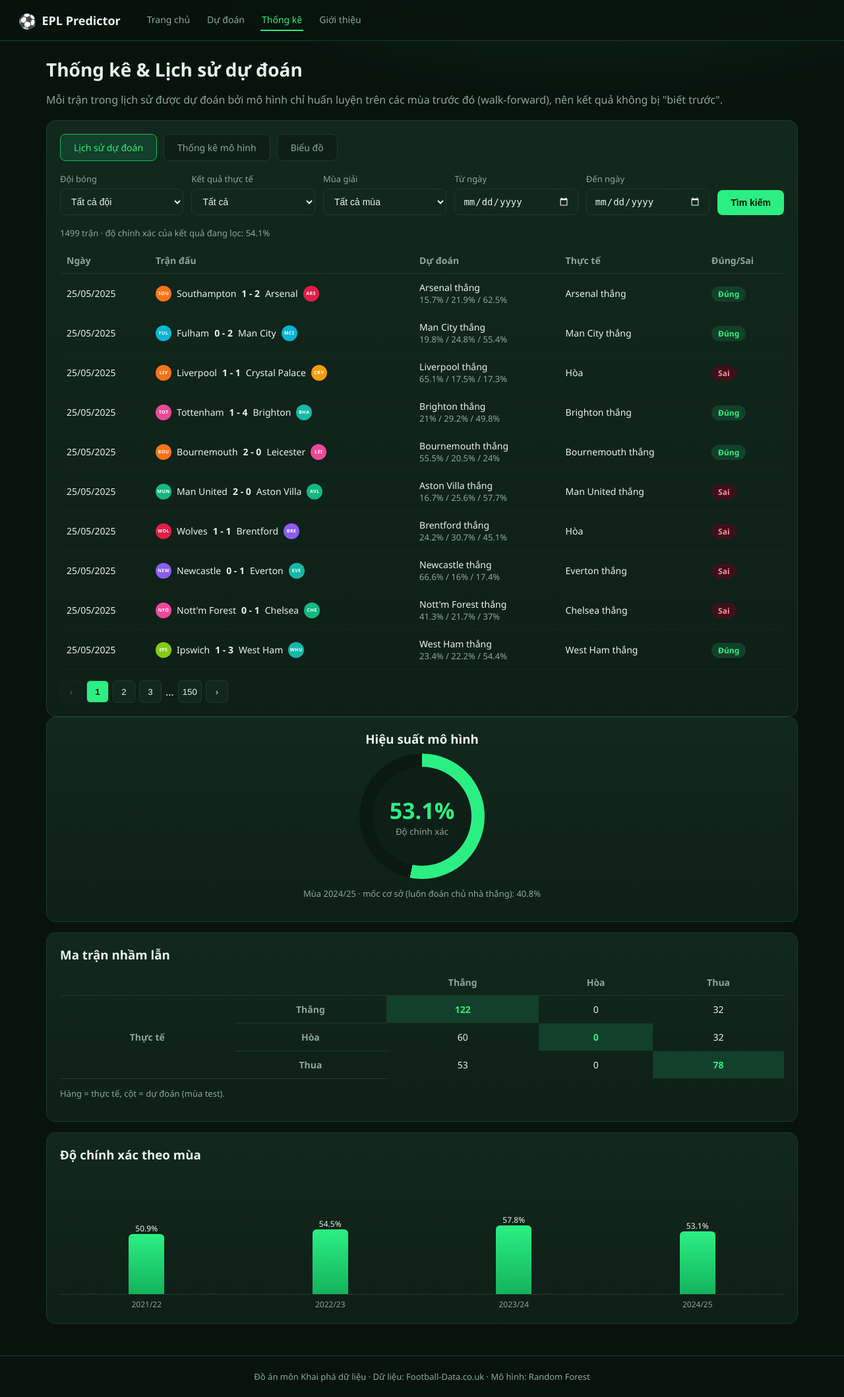
After one commit to QuangVinh-tech/RandomForest_BaoCao, a Flask app: page /stats in a window 1280 px wide. The commit adds this page. Shown: the whole page at 66% size. Run offline with Flask 3, Linux system fonts and the light colour scheme; parts of the project's set-up code (start-up, migrations or seed data) failed here and were passed over.

Commit message:
Them trang thong ke va gioi thieu

```diff
--- a/app/app.py
+++ b/app/app.py
@@ -28,7 +28,7 @@ def to_int(value, default, lo, hi):
         return default
 
 
-# ---------- Trang ----------
+
 # ---------- Trang ----------
 @app.get("/")
 def index():
@@ -39,6 +39,14 @@ def index():
 def predict_page():
     return render_template("predict.html")
 
+@app.get("/stats")
+def stats_page():
+    return render_template("stats.html")
+
+
+@app.get("/about")
+def about_page():
+    return render_template("about.html")
 
 # ---------- API ----------
 @app.get("/api/summary")
@@ -93,6 +101,7 @@ def history():
                         "accuracy": None, "seasons": []})
 
     seasons = sorted(df["Season"].unique())
+    teams = sorted(set(df["HomeTeam"]) | set(df["AwayTeam"]))
     team = request.args.get("team")
     result = request.args.get("result")
     season = request.args.get("season")
@@ -128,7 +137,8 @@ def history():
     } for r in chunk.itertuples(index=False)]
 
     return jsonify({"items": items, "total": total, "pages": pages,
-                    "page": page, "accuracy": acc, "seasons": seasons})
+                    "page": page, "accuracy": acc, "seasons": seasons,
+                    "teams": teams})
 
 
 if __name__ == "__main__":
--- a/app/templates/index.html
+++ b/app/templates/index.html
@@ -4,7 +4,7 @@
 {% block content %}
 <section class="hero">
   <h1>Dự đoán kết quả <span class="green">Ngoại hạng Anh</span><br>bằng mô hình <span class="green">Random Forest</span></h1>
-  <p>Ứng dụng Machine Learning phân tích dữ liệu 5 mùa giải, dự đoán xác suất thắng, hòa, thua của các trận đấu Ngoại hạng Anh.</p>
+  <p></p>
   <a class="btn" href="/predict">Bắt đầu dự đoán →</a>
 </section>
 
--- /dev/null
+++ b/app/templates/stats.html
@@ -0,0 +1,190 @@
+{% extends "base.html" %}
+{% block title %}EPL Predictor – Thống kê{% endblock %}
+
+{% block content %}
+<h1 style="font-size:28px">Thống kê &amp; Lịch sử dự đoán</h1>
+<p class="muted">Mỗi trận trong lịch sử được dự đoán bởi mô hình chỉ huấn luyện trên các mùa trước đó (walk-forward), nên kết quả không bị "biết trước".</p>
+
+<div class="split" style="margin-top:20px">
+  <section class="card">
+    <div class="tabs">
+      <div class="tab active" data-tab="history">Lịch sử dự đoán</div>
+      <div class="tab" data-tab="model">Thống kê mô hình</div>
+      <div class="tab" data-tab="chart">Biểu đồ</div>
+    </div>
+
+    <!-- Tab 1: Lịch sử -->
+    <div id="tab-history">
+      <div class="filters">
+        <div><label>Đội bóng</label><select id="f-team"><option value="">Tất cả đội</option></select></div>
+        <div><label>Kết quả thực tế</label>
+          <select id="f-result">
+            <option value="">Tất cả</option><option value="H">Chủ nhà thắng</option>
+            <option value="D">Hòa</option><option value="A">Khách thắng</option>
+          </select></div>
+        <div><label>Mùa giải</label><select id="f-season"><option value="">Tất cả mùa</option></select></div>
+        <div><label>Từ ngày</label><input type="date" id="f-from"></div>
+        <div><label>Đến ngày</label><input type="date" id="f-to"></div>
+        <button class="btn" id="f-go">Tìm kiếm</button>
+      </div>
+      <p class="note" id="h-summary"></p>
+      <div class="table-wrap">
+        <table>
+          <thead><tr><th>Ngày</th><th>Trận đấu</th><th>Dự đoán</th><th>Thực tế</th><th>Đúng/Sai</th></tr></thead>
+          <tbody id="h-body"><tr><td colspan="5" class="muted">Đang tải...</td></tr></tbody>
+        </table>
+      </div>
+      <div class="pager" id="h-pager"></div>
+    </div>
+
+    <!-- Tab 2: Thống kê mô hình -->
+    <div id="tab-model" class="hidden">
+      <table class="kv" id="m-table"></table>
+      <p class="note" style="margin-top:14px">Mô hình không bao giờ dự đoán nhãn "Hòa" vì xác suất hòa hiếm khi vượt xác suất thắng của một bên. Vì vậy ba xác suất được hiển thị trên trang Dự đoán hữu ích hơn nhãn dự đoán đơn lẻ.</p>
+    </div>
+
+    <!-- Tab 3: Biểu đồ -->
+    <div id="tab-chart" class="hidden">
+      <h3>Mức độ quan trọng của đặc trưng</h3>
+      <div class="bars" id="imp"></div>
+      <p class="note">Điểm Elo (sức mạnh dài hạn) quan trọng hơn phong độ 5 trận gần nhất.</p>
+    </div>
+  </section>
+
+  <aside style="display:grid;gap:16px">
+    <div class="card" style="text-align:center">
+      <h3>Hiệu suất mô hình</h3>
+      <div class="gauge" id="gauge"><div><b id="g-acc">–</b><small class="muted">Độ chính xác</small></div></div>
+      <p class="note" id="g-note"></p>
+    </div>
+    <div class="card">
+      <h3>Ma trận nhầm lẫn</h3>
+      <table class="cm" id="cm"></table>
+      <p class="note">Hàng = thực tế, cột = dự đoán (mùa test).</p>
+    </div>
+    <div class="card">
+      <h3>Độ chính xác theo mùa</h3>
+      <div class="vbars" id="vbars"></div>
+      <div class="vlabels" id="vlabels"></div>
+    </div>
+  </aside>
+</div>
+{% endblock %}
+
+{% block scripts %}
+<script>
+const $ = id => document.getElementById(id);
+const NAME = {
+  elo_diff: "Chênh lệch Elo", h_elo: "Elo chủ nhà", a_elo: "Elo khách",
+  gd_diff: "Chênh lệch hiệu số bàn", pts_diff: "Chênh lệch điểm phong độ",
+  h_sot: "Sút trúng đích (nhà)", a_sot: "Sút trúng đích (khách)",
+  h_pts: "Điểm TB 5 trận (nhà)", a_pts: "Điểm TB 5 trận (khách)",
+  h_gf: "Bàn thắng TB (nhà)", a_gf: "Bàn thắng TB (khách)",
+  h_ga: "Bàn thua TB (nhà)", a_ga: "Bàn thua TB (khách)",
+  h_wins: "Số trận thắng/5 (nhà)", a_wins: "Số trận thắng/5 (khách)"
+};
+let filled = false;
+
+function outcome(code, home, away) {
+  return code === "H" ? `${home} thắng` : code === "A" ? `${away} thắng` : "Hòa";
+}
+
+/* ---- Tabs ---- */
+document.querySelectorAll(".tab").forEach(t => t.addEventListener("click", () => {
+  document.querySelectorAll(".tab").forEach(x => x.classList.toggle("active", x === t));
+  for (const id of ["history", "model", "chart"])
+    $("tab-" + id).classList.toggle("hidden", id !== t.dataset.tab);
+}));
+
+/* ---- Lịch sử ---- */
+async function loadHistory(page = 1) {
+  const p = new URLSearchParams({page, per_page: 10});
+  const f = {team: $("f-team").value, result: $("f-result").value, season: $("f-season").value,
+             from: $("f-from").value, to: $("f-to").value};
+  for (const [k, v] of Object.entries(f)) if (v) p.set(k, v);
+
+  const d = await api("/api/history?" + p);
+  if (!filled) {
+    $("f-team").insertAdjacentHTML("beforeend", (d.teams || []).map(t => `<option>${esc(t)}</option>`).join(""));
+    $("f-season").insertAdjacentHTML("beforeend", d.seasons.map(s => `<option>${esc(s)}</option>`).join(""));
+    filled = true;
+  }
+
+  $("h-summary").textContent = d.total
+    ? `${d.total} trận · độ chính xác của kết quả đang lọc: ${d.accuracy}%`
+    : "Không có trận nào phù hợp bộ lọc.";
+
+  $("h-body").innerHTML = d.items.length ? d.items.map(it => `
+    <tr>
+      <td>${it.date}</td>
+      <td><span class="cell-team">${badge(it.home, 24)} ${esc(it.home)} <b>${it.score}</b> ${esc(it.away)} ${badge(it.away, 24)}</span></td>
+      <td>${esc(outcome(it.pred, it.home, it.away))}<div class="note">${it.p_h}% / ${it.p_d}% / ${it.p_a}%</div></td>
+      <td>${esc(outcome(it.actual, it.home, it.away))}</td>
+      <td><span class="pill ${it.correct ? "ok" : "no"}">${it.correct ? "Đúng" : "Sai"}</span></td>
+    </tr>`).join("") : `<tr><td colspan="5" class="muted">Không có dữ liệu.</td></tr>`;
+
+  renderPager(d.page, d.pages);
+}
+
+function renderPager(page, pages) {
+  const btn = (label, p, dis = false, act = false) =>
+    `<button ${dis ? "disabled" : ""} class="${act ? "active" : ""}" data-p="${p}">${label}</button>`;
+  let html = btn("‹", page - 1, page <= 1);
+  const start = Math.max(1, page - 2), end = Math.min(pages, page + 2);
+  if (start > 1) html += btn(1, 1) + (start > 2 ? "<span>…</span>" : "");
+  for (let i = start; i <= end; i++) html += btn(i, i, false, i === page);
+  if (end < pages) html += (end < pages - 1 ? "<span>…</span>" : "") + btn(pages, pages);
+  html += btn("›", page + 1, page >= pages);
+  $("h-pager").innerHTML = html;
+  $("h-pager").querySelectorAll("button:not([disabled])").forEach(b =>
+    b.addEventListener("click", () => loadHistory(+b.dataset.p)));
+}
+$("f-go").addEventListener("click", () => loadHistory(1));
+
+/* ---- Mô hình ---- */
+async function loadModel() {
+  const m = await api("/api/metrics");
+  const pct = v => (v * 100).toFixed(1) + "%";
+
+  $("g-acc").textContent = pct(m.accuracy);
+  $("gauge").style.setProperty("--p", (m.accuracy * 100).toFixed(1));
+  $("g-note").textContent = `Mùa ${m.test_season} · mốc cơ sở (luôn đoán chủ nhà thắng): ${pct(m.baseline)}`;
+
+  const order = ["H", "D", "A"], vn = {H: "Thắng", D: "Hòa", A: "Thua"};
+  const idx = c => m.labels.indexOf(c);
+  let cm = "<tr><th></th><th></th>" + order.map(c => `<th>${vn[c]}</th>`).join("") + "</tr>";
+  order.forEach((r, i) => {
+    cm += `<tr>${i === 0 ? '<th rowspan="3">Thực tế</th>' : ""}<th>${vn[r]}</th>` +
+      order.map(c => `<td class="${r === c ? "diag" : ""}">${m.confusion_matrix[idx(r)][idx(c)]}</td>`).join("") + "</tr>";
+  });
+  $("cm").innerHTML = cm;
+
+  const seasons = Object.entries(m.per_season_accuracy);
+  $("vbars").innerHTML = seasons.map(([s, v]) =>
+    `<div class="col"><span>${(v * 100).toFixed(1)}%</span><i style="height:${(v * 100).toFixed(0)}%"></i></div>`).join("");
+  $("vlabels").innerHTML = seasons.map(([s]) => `<span>${s}</span>`).join("");
+
+  const p = m.params;
+  $("m-table").innerHTML = `
+    <tr><td>Mùa dùng để kiểm tra (holdout)</td><td>${m.test_season}</td></tr>
+    <tr><td>Số trận huấn luyện / kiểm tra</td><td>${m.n_train} / ${m.n_test}</td></tr>
+    <tr><td>Độ chính xác</td><td>${pct(m.accuracy)}</td></tr>
+    <tr><td>Mốc cơ sở (luôn đoán chủ nhà thắng)</td><td>${pct(m.baseline)}</td></tr>
+    <tr><td>F1 macro</td><td>${m.f1_macro.toFixed(3)}</td></tr>
+    <tr><td>Log loss</td><td>${m.log_loss.toFixed(3)}</td></tr>
+    <tr><td>Số cây (n_estimators)</td><td>${p.n_estimators}</td></tr>
+    <tr><td>Tiêu chí chia nút (criterion)</td><td>${p.criterion}</td></tr>
+    <tr><td>Độ sâu tối đa (max_depth)</td><td>${p.max_depth === null ? "Không giới hạn" : p.max_depth}</td></tr>
+    <tr><td>Mẫu tối thiểu ở nút lá (min_samples_leaf)</td><td>${p.min_samples_leaf}</td></tr>`;
+
+  const imp = Object.entries(m.feature_importance);
+  const mx = Math.max(...imp.map(x => x[1]));
+  $("imp").innerHTML = imp.map(([k, v]) => `
+    <div class="row"><div class="lab"><span>${esc(NAME[k] || k)}</span><b>${(v * 100).toFixed(1)}%</b></div>
+    <div class="bar"><i style="width:${(v / mx * 100).toFixed(0)}%;background:var(--accent)"></i></div></div>`).join("");
+}
+
+loadHistory().catch(e => $("h-body").innerHTML = `<tr><td colspan="5" class="red">${esc(e.message)}</td></tr>`);
+loadModel().catch(console.error);
+</script>
+{% endblock %}
```
Also changed, not shown: app/templates/about.html (added, +64 -0 lines).
